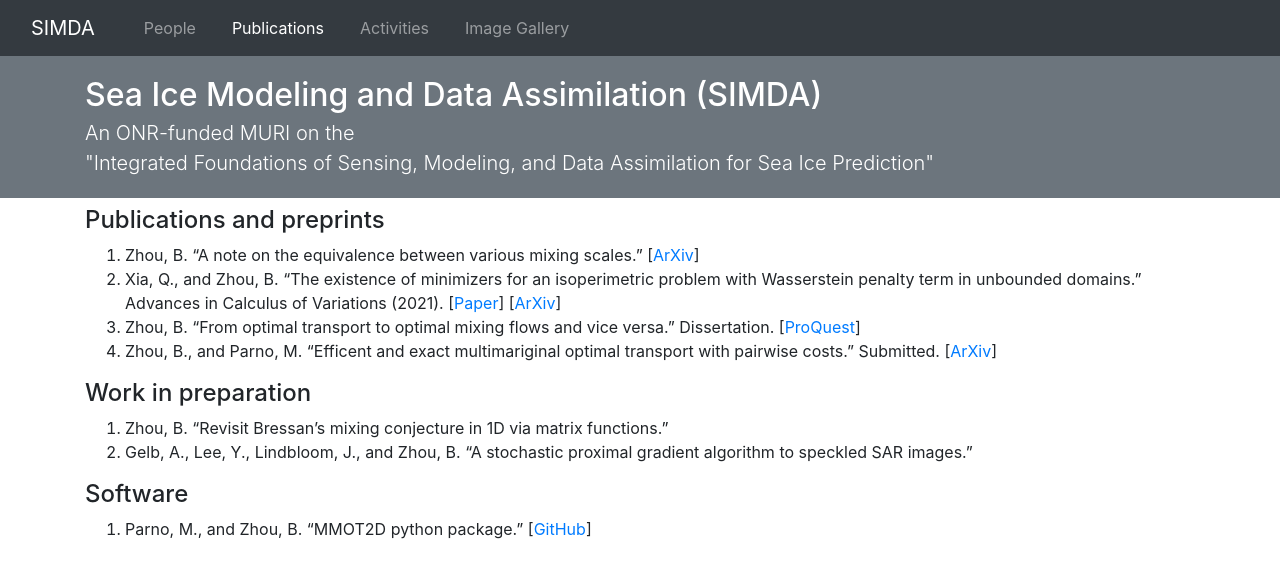
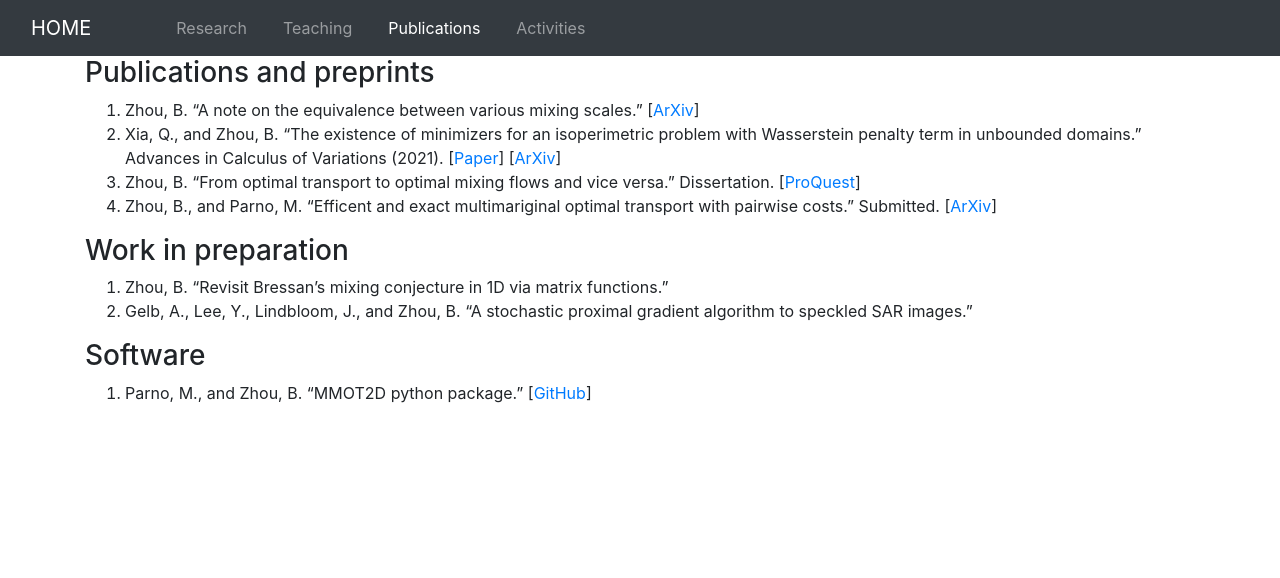
Before and after one commit to silentmovie/PersonalWebsite, a Jekyll site: the page built from Publications.md, in a window 1280 px wide. Shown: the top 578 px of the page. Built offline with Jekyll 4.4.1, drawn with Linux system fonts in a browser that asks for light colours; nearby versions of some CDN libraries.

Commit message:
update navbar/post/slides.html

```diff
--- a/Publications.md
+++ b/Publications.md
@@ -3,18 +3,18 @@ layout: page
 title: "Publications"
 ---
 
-[//]:<>## People
+<!-- [//]:<>## People -->
 
-#### Publications and preprints
+### Publications and preprints
 1. Zhou, B.  "A note on the equivalence between various mixing scales."  \[[ArXiv](https://arxiv.org/abs/)\]
 2. Xia, Q., and Zhou, B. "The existence of minimizers for an isoperimetric problem with Wasserstein penalty term in unbounded domains." Advances in Calculus of Variations (2021). \[[Paper](https://doi.org/10.1515/acv-2020-0083)\] \[[ArXiv](https://arxiv.org/abs/2002.07129)\]
 3. Zhou, B. "From optimal transport to optimal mixing flows and vice versa." Dissertation. \[[ProQuest](https://www.proquest.com/docview/2443494398?pq-origsite=gscholar&fromopenview=true)\]
 4. Zhou, B., and Parno, M. "Efficent and exact multimariginal optimal transport with pairwise costs." Submitted. \[[ArXiv](https://arxiv.org/abs/2208.03025)\]
 
-#### Work in preparation
+### Work in preparation
 1. Zhou, B. "Revisit Bressan's mixing conjecture in 1D via matrix functions."
 2. Gelb, A., Lee, Y., Lindbloom, J., and Zhou, B. "A stochastic proximal gradient algorithm to speckled SAR images."
 
 
-#### Software
+### Software
 1. Parno, M., and Zhou, B. "MMOT2D python package." \[[GitHub](https://simda-muri.github.io/mmot/)\]
--- a/_includes/navbar.html
+++ b/_includes/navbar.html
@@ -1,7 +1,7 @@
 
 <nav class="navbar navbar-expand-lg navbar-dark bg-dark fixed-top"  id="navigation">
 
-  <a class="navbar-brand" href="{{ site.baseurl }}">SIMDA</a>
+  <a class="navbar-brand" href="{{ site.baseurl }}">HOME</a>
   <button class="navbar-toggler" type="button" data-toggle="collapse" data-target="#navbarNav" aria-controls="navbarNav" aria-expanded="false" aria-label="Toggle navigation">
     <span class="navbar-toggler-icon"></span>
   </button>
@@ -19,16 +19,3 @@
         </ul>
     </div>
 </nav>
-
-
-<!-- Header -->
-<div class="bg-secondary py-3 mb-2">
-  <div class="container h-100">
-    <div class="row h-100 align-items-center">
-      <div class="col-lg-12">
-        <h2 class="display-5 text-white mt-1 mb-1">Sea Ice Modeling and Data Assimilation (SIMDA)</h2>
-        <p class="lead mb-1 text-white">An ONR-funded MURI on the</br> "Integrated Foundations of Sensing, Modeling, and Data Assimilation for  Sea Ice Prediction"</p>
-      </div>
-    </div>
-  </div>
-</div>
--- a/_layouts/post.html
+++ b/_layouts/post.html
@@ -8,8 +8,8 @@ layout: default
 <div class="col-md-10 py-5">
 
 <h2>{{ page.title }}</h2>
-<p> {{ page.date | date_to_string }} - {{ page.author }}</p>
-
+<!-- <p> {{ page.date | date_to_string }} - {{ page.author }}</p> -->
+<p> {{ page.author }}</p>
 {{ content }}
 
 </div>
--- a/_layouts/slides.html
+++ b/_layouts/slides.html
@@ -12,7 +12,7 @@
 
 
     <body>
-      {% include navbar.html %}
+      {% include navbar-home.html %}
       <div class="container">
 
       <div class="row">
```
Also changed, not shown: _data/navbar.yml (+8 -4 lines).
